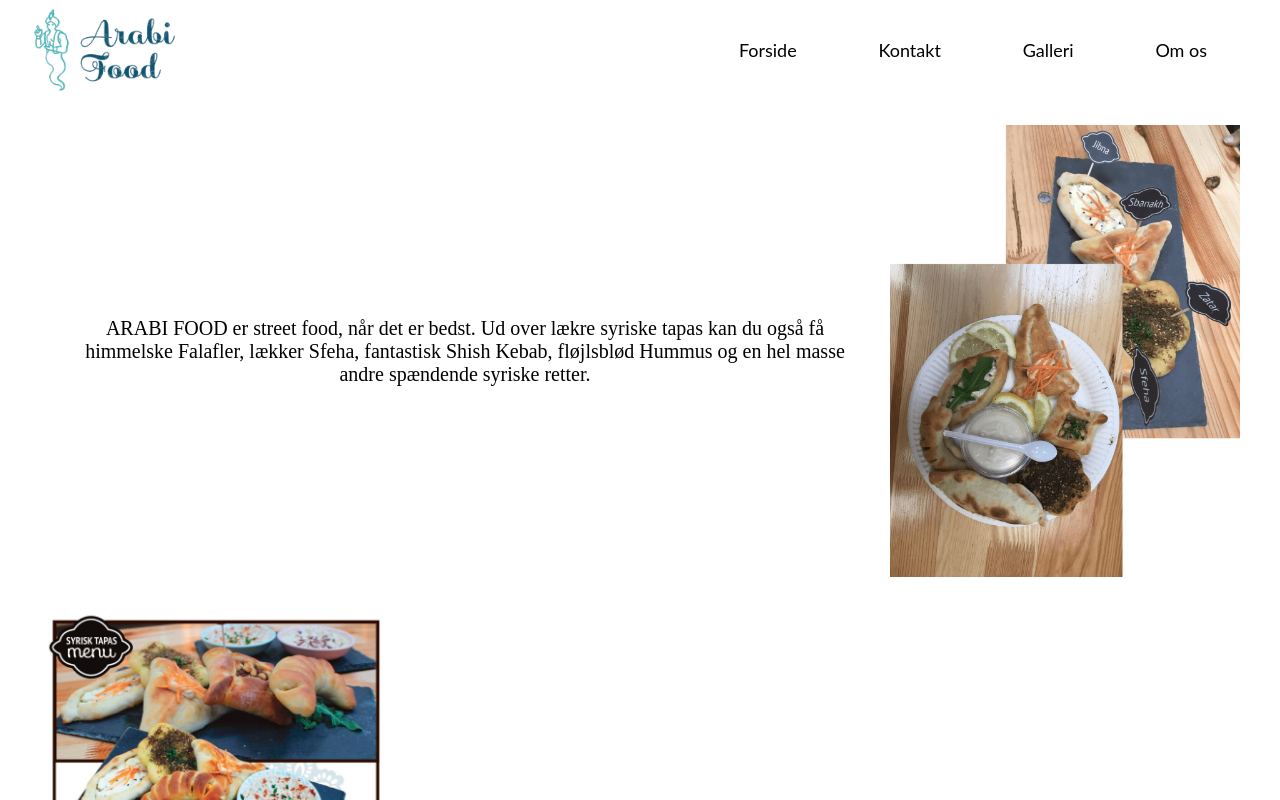
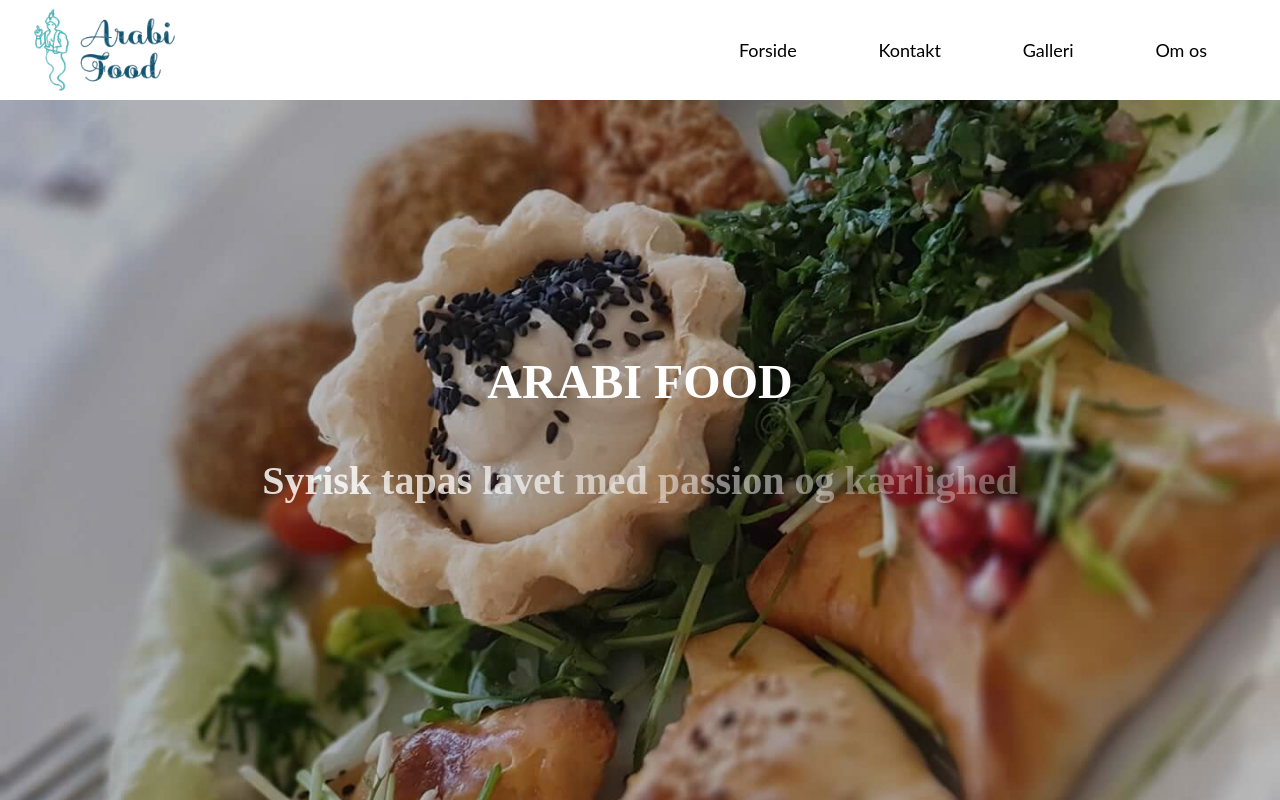
Before and after one commit to rufaidaju/ArabiFoodTapas, a React (Create React App) app: page / in a window 1280 px wide. Shown: the top 800 px of the page. Built offline with nearby package versions, Linux system fonts and the light colour scheme.

Commit message:
Import MainPage component

```diff
--- a/src/components/pages/Home.js
+++ b/src/components/pages/Home.js
@@ -1,4 +1,5 @@
 import React from "react";
+import MainPage from "./MainPage"
 import VisitUs from "./VisitUs";
 import Menu from "./Menu";
 
@@ -8,6 +9,7 @@ import menuList from "../../assets/images/menuList.jpg";
 function Home() {
   return (
     <section className="container">
+      <MainPage />
       <div className="middle-cont">
         <div className="box-cont">
           <h3>
```
